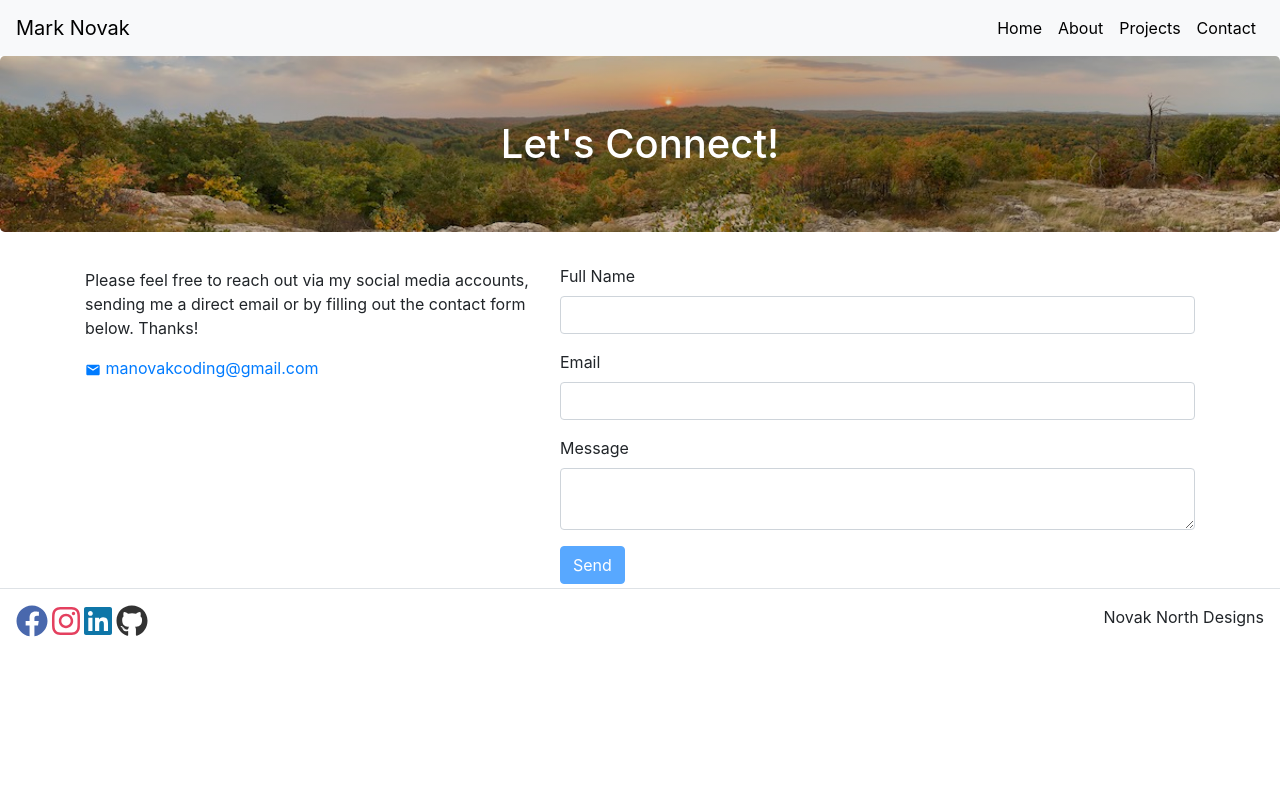
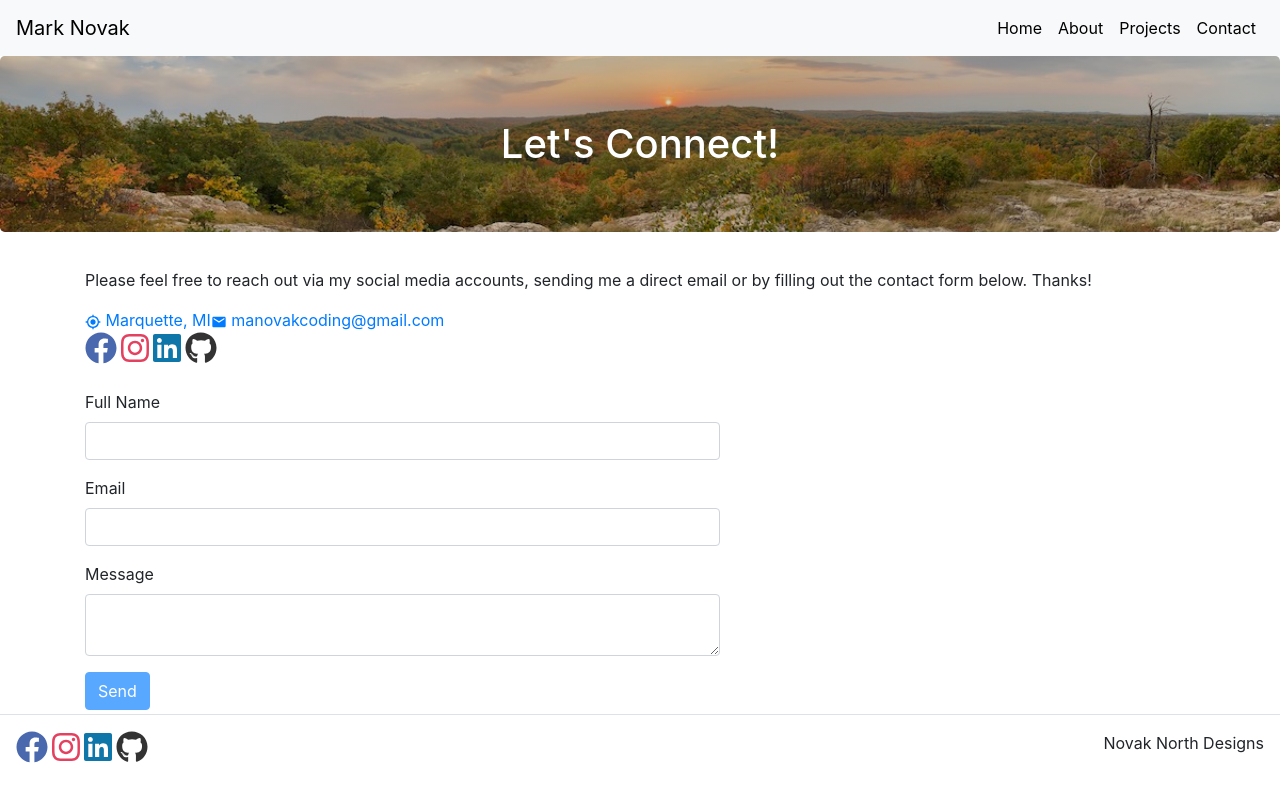
Before and after one commit to manovak24/manovak24.github.io, a React (Create React App) app: page /contact in a window 1280 px wide. Built offline with nearby package versions, Linux system fonts and the light colour scheme.

Commit message:
updating contact with plan to add google map api

```diff
--- a/src/pages/contact-page.jsx
+++ b/src/pages/contact-page.jsx
@@ -1,8 +1,9 @@
 import React from 'react';
+import Hero from '../compontents/hero.jsx';
+import SocialFollow from '../compontents/social-follow';
+
 import { Col, Container, Form, Row, Button } from 'react-bootstrap';
-import Hero from '../compontents/hero.jsx';
-
-import { MdEmail } from 'react-icons/md';
+import { MdEmail, MdMyLocation } from 'react-icons/md';
 import emailjs from 'emailjs-com';
 import Swal from 'sweetalert2';
 
@@ -55,10 +56,16 @@ class ContactPage extends React.Component {
 
                 <Container>
                     <Row>
-                        <Col xs="auto" md={5} className="mb-4 mt-1">
+                        <Col className="mb-4 mt-1 justify-content-center">
                             <p>Please feel free to reach out via my social media accounts, sending me a direct email or by filling out the contact form below. Thanks!</p>
-                            <a href="mailto:manovakcoding@gmail.com" ><MdEmail /> manovakcoding@gmail.com</a>
+                            <a href="https://www.google.com/maps/place/Marquette,+MI/data=!4m2!3m1!1s0x4d51df5dc446b685:0x91364aad4c5ac71a?sa=X&ved=2ahUKEwiZgdy_0JTvAhWVZ80KHXTxDesQ8gEwKHoECDsQAQ">
+                                <MdMyLocation /> Marquette, MI
+                            </a>
+                            <a href="mailto:manovakcoding@gmail.com"><MdEmail /> manovakcoding@gmail.com</a>
+                            <SocialFollow />
                         </Col>
+                    </Row>
+                    <Row>
                         <Col xs={12} md={7}>
                             <Form onSubmit={this.handleSubmit}>
                                 <Form.Group>
--- a/src/pages/home-page.css
+++ b/src/pages/home-page.css
@@ -39,7 +39,7 @@
 
 .info-boxes {
     max-width: 1050px;
-    margin: 15px auto auto auto;
+    margin: auto;
     display: flex;
     justify-content: space-around;
 }
```
